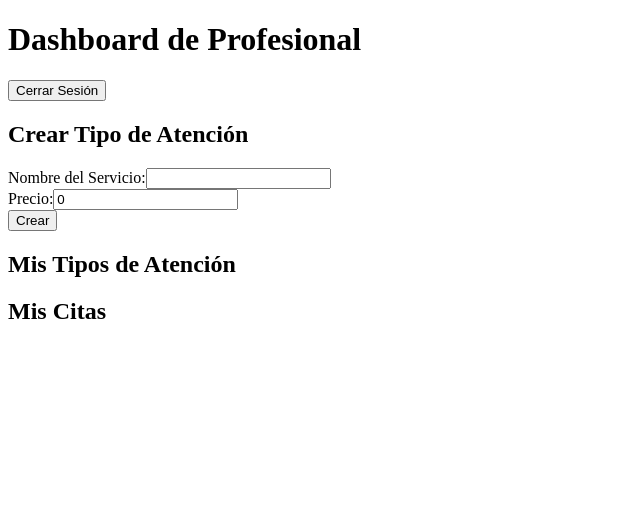
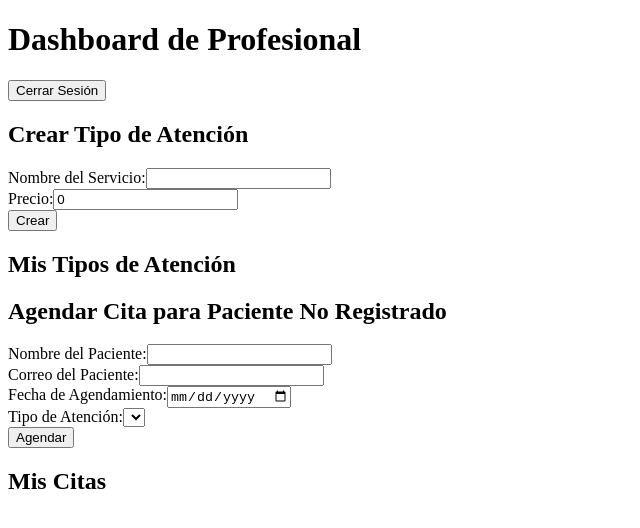
Before and after one commit to MatiAedo/enc_payment, a Vue app: page /admin-dashboard in a window 1280 px wide. Shown: the top 528 px of the page, without its empty margins (0-640 px from the left). Built offline with nearby package versions, Linux system fonts and the light colour scheme; sample sign-in values are in the browser's storage.

Commit message:
feat:create session from admin

```diff
--- a/src/views/AdminDashboard.vue
+++ b/src/views/AdminDashboard.vue
@@ -23,10 +23,33 @@
       </li>
     </ul>
 
+    <h2>Agendar Cita para Paciente No Registrado</h2>
+    <form @submit.prevent="agendarCitaNoRegistrada">
+      <div>
+        <label for="nombrePaciente">Nombre del Paciente:</label>
+        <input type="text" v-model="nuevoPaciente.nombre" id="nombrePaciente" required />
+      </div>
+      <div>
+        <label for="correoPaciente">Correo del Paciente:</label>
+        <input type="email" v-model="nuevoPaciente.correo" id="correoPaciente" required />
+      </div>
+      <div>
+        <label for="fechaCita">Fecha de Agendamiento:</label>
+        <input type="date" v-model="nuevoPaciente.fecha" :min="fechaMinima" required />
+      </div>
+      <div>
+        <label for="tipoAtencion">Tipo de Atención:</label>
+        <select v-model="nuevoPaciente.tipoAtencion" id="tipoAtencion" required>
+          <option v-for="atencion in misTiposAtencion" :key="atencion.id" :value="atencion">{{ atencion.nombre }} - {{ atencion.precio }} CLP</option>
+        </select>
+      </div>
+      <button type="submit">Agendar</button>
+    </form>
+
     <h2>Mis Citas</h2>
     <ul>
       <li v-for="cita in misCitas" :key="cita.id">
-        Cita con {{ cita.paciente.firstName }} {{ cita.paciente.lastName }} - {{ cita.paciente.email }} - Estado: {{ cita.estado }} - Servicio: {{ cita.servicio.nombre }} - Fecha: {{ cita.fecha }} - Fecha de Pago: {{ cita.fechaPago || 'N/A' }}
+        Cita con {{ cita.paciente.firstName || cita.paciente.nombre }} {{ cita.paciente.lastName || '' }} - {{ cita.paciente.email || cita.paciente.correo }} - Estado: {{ cita.estado }} - Servicio: {{ cita.servicio.nombre }} - Fecha: {{ cita.fecha }} - Fecha de Pago: {{ cita.fechaPago || 'N/A' }}
         <button v-if="cita.estado !== 'Pagada'" @click="marcarComoPagada(cita)">Marcar como pagada</button>
         <div v-if="cita.estado !== 'Pagada'">
           <p>Link de Pago: <a :href="generarLinkPago(cita)" target="_blank">{{ generarLinkPago(cita) }}</a></p>
@@ -38,6 +61,7 @@
 </template>
 
 <script>
+import moment from 'moment-timezone';
 
 export default {
   name: 'AdminDashboard',
@@ -49,7 +73,14 @@ export default {
         nombre: '',
         precio: 0
       },
-      currentUser: null
+      nuevoPaciente: {
+        nombre: '',
+        correo: '',
+        fecha: '',
+        tipoAtencion: null
+      },
+      currentUser: null,
+      fechaMinima: this.getFechaMinima()
     };
   },
   created() {
@@ -64,6 +95,11 @@ export default {
     this.fetchMisTiposAtencion();
   },
   methods: {
+    getFechaMinima() {
+      const hoy = moment().tz("America/Santiago");
+      hoy.add(1, 'days'); // Añadir un día para que la fecha mínima sea mañana
+      return hoy.format('YYYY-MM-DD'); // Formato YYYY-MM-DD
+    },
     fetchMisCitas() {
       let citas = JSON.parse(localStorage.getItem('citas')) || [];
       if (this.currentUser) {
@@ -93,6 +129,41 @@ export default {
       this.fetchMisTiposAtencion();
       alert('Tipo de atención creado con éxito');
     },
+    agendarCitaNoRegistrada() {
+      if (!this.nuevoPaciente.nombre || !this.nuevoPaciente.correo || !this.nuevoPaciente.fecha || !this.nuevoPaciente.tipoAtencion) {
+        alert('Por favor, completa todos los campos.');
+        return;
+      }
+
+      let citas = JSON.parse(localStorage.getItem('citas')) || [];
+
+      const nuevaCita = {
+        id: Date.now(),
+        paciente: {
+          nombre: this.nuevoPaciente.nombre,
+          correo: this.nuevoPaciente.correo
+        },
+        professional: this.currentUser,
+        servicio: this.nuevoPaciente.tipoAtencion,
+        estado: 'No pagada',
+        valor: this.nuevoPaciente.tipoAtencion.precio,
+        fecha: this.nuevoPaciente.fecha
+      };
+
+      citas.push(nuevaCita);
+      localStorage.setItem('citas', JSON.stringify(citas));
+      this.fetchMisCitas();
+      alert('Cita agendada con éxito');
+      this.resetForm();
+    },
+    resetForm() {
+      this.nuevoPaciente = {
+        nombre: '',
+        correo: '',
+        fecha: '',
+        tipoAtencion: null
+      };
+    },
     marcarComoPagada(cita) {
       let citas = JSON.parse(localStorage.getItem('citas')) || [];
       const citaIndex = citas.findIndex(c => c.id === cita.id);
@@ -110,8 +181,7 @@ export default {
     copiarLinkPago(link) {
       navigator.clipboard.writeText(link).then(() => {
         alert('Link de pago copiado al portapapeles');
-      }
-    );
+      });
     },
     logout() {
       localStorage.removeItem('isAuthenticated');
@@ -124,5 +194,5 @@ export default {
 </script>
 
 <style scoped>
-/* Estilos */
+/* Estilos de tu elección */
 </style>
```
